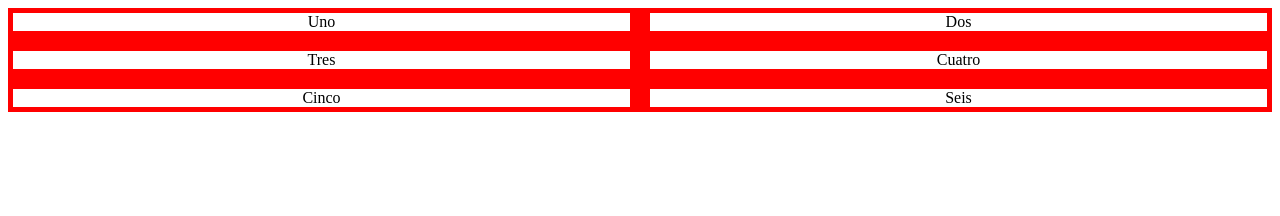
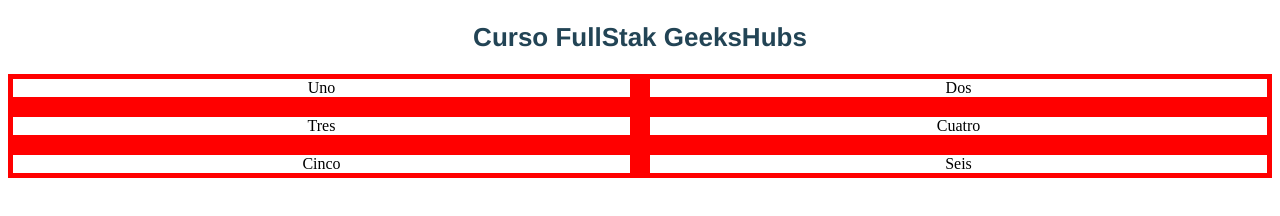
Before and after one commit to jalacis/kata1, a plain HTML site: page index2.html in a window 1280 px wide. Drawn offline with Linux system fonts and the light colour scheme.

Commit message:
entrada al proyecto kata1 de style2.css

```diff
--- a/index2.html
+++ b/index2.html
@@ -21,6 +21,7 @@
 <!--Aquí empieza el body-->
 
 <body>
+    <h2>Curso FullStak GeeksHubs</h2>
     <div class="containerGrid">
         <div>Uno</div>
         <div>Dos</div>
--- a/style2.css
+++ b/style2.css
@@ -11,3 +11,10 @@
     background: white;
     text-align: center;
 }
+
+h2 {
+    color: #245;
+    text-align: center;
+    font-size: 26px;
+    font-family: 'Franklin Gothic Medium', 'Arial Narrow', Arial, sans-serif;
+}
```
